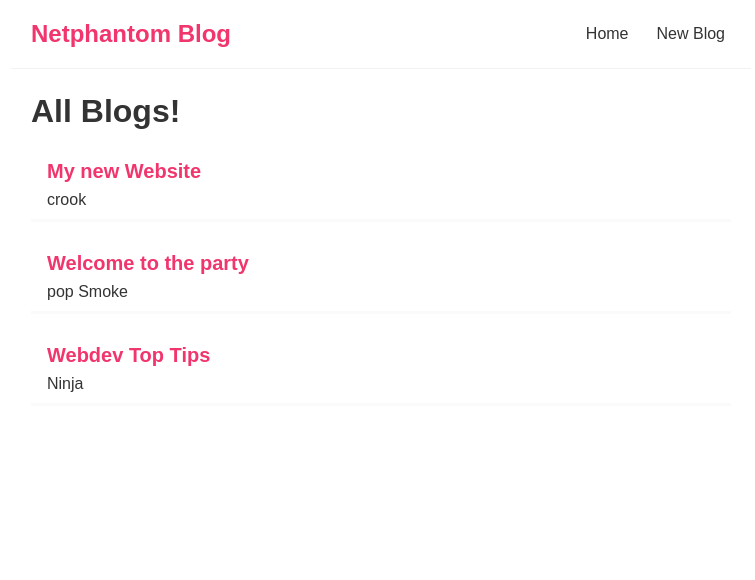
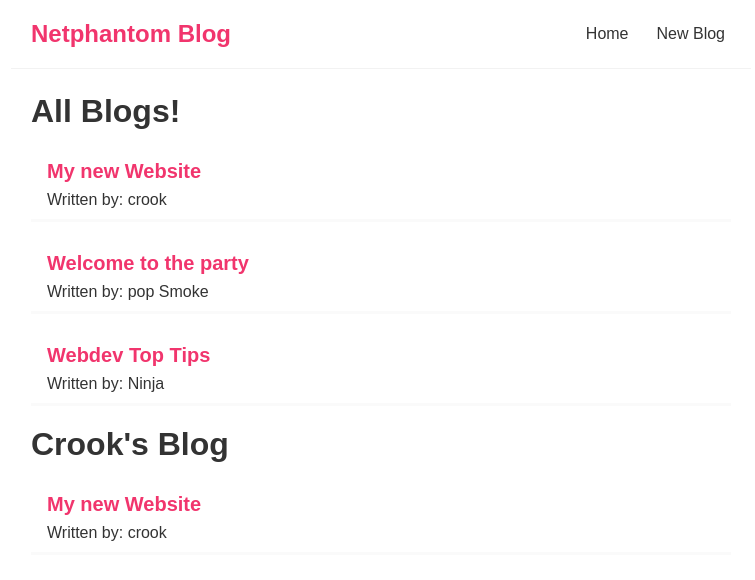
Before and after one commit to mic7x4/simple-blog, a React (Create React App) app: page / in a window 1280 px wide. Shown: the top 580 px of the page, without its empty margins (259-1014 px from the left). Built offline with nearby package versions, Linux system fonts and the light colour scheme; the HTML template or start-up script is replaced by a standard one.

Commit message:
[feature] creating multiple components

```diff
--- a/src/BlogList.jsx
+++ b/src/BlogList.jsx
@@ -8,7 +8,7 @@ function BlogList({blogs,title}) {
             {blogs.map((blog) =>(
                 <div className="blog__preview" key={blog.id}>
                         <h2>{blog.title}</h2>
-                        <p>{blog.author}</p>
+                        <p>Written by: {blog.author}</p>
                     </div>
             ) )}
         </div>
--- a/src/Home.jsx
+++ b/src/Home.jsx
@@ -11,6 +11,7 @@ function Home() {
     return (
         <div className="home">
             <BlogList blogs={blogs} title="All Blogs!"/>
+            <BlogList blogs={blogs.filter((blog)=> blog.author === 'crook')} title="Crook's Blog"/>
         </div>
     )
 }
```
Also changed, not shown: 1 other file (tests, documents, lock files or other folders).
